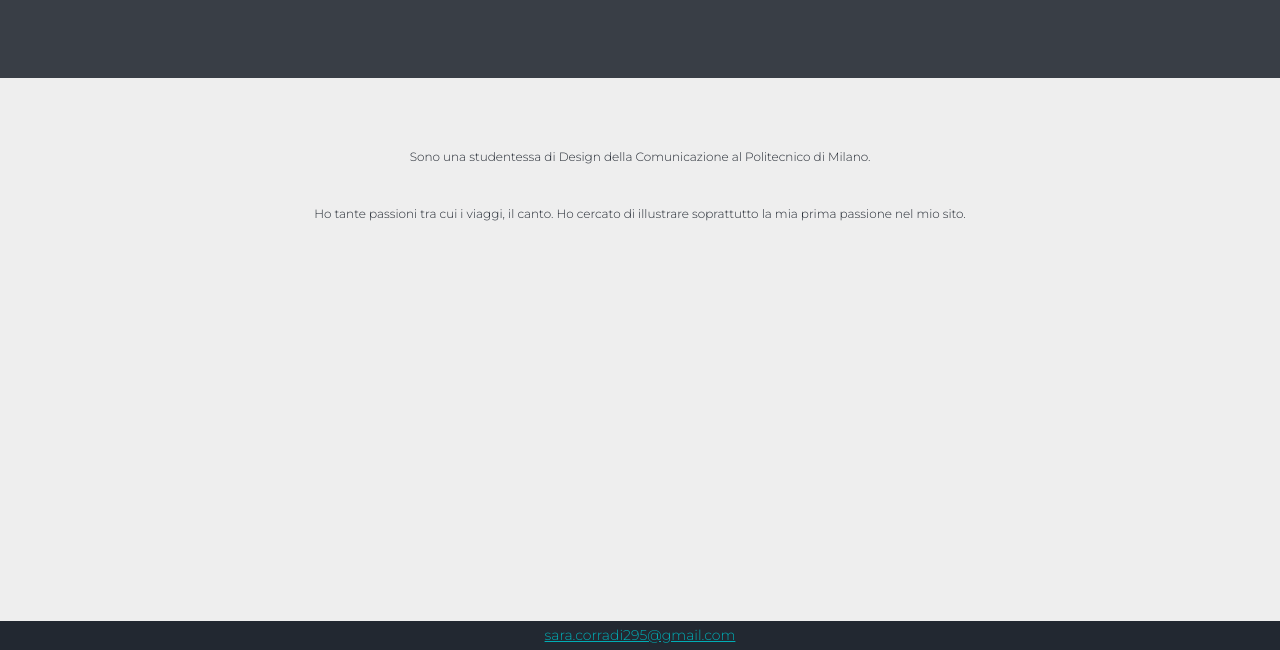
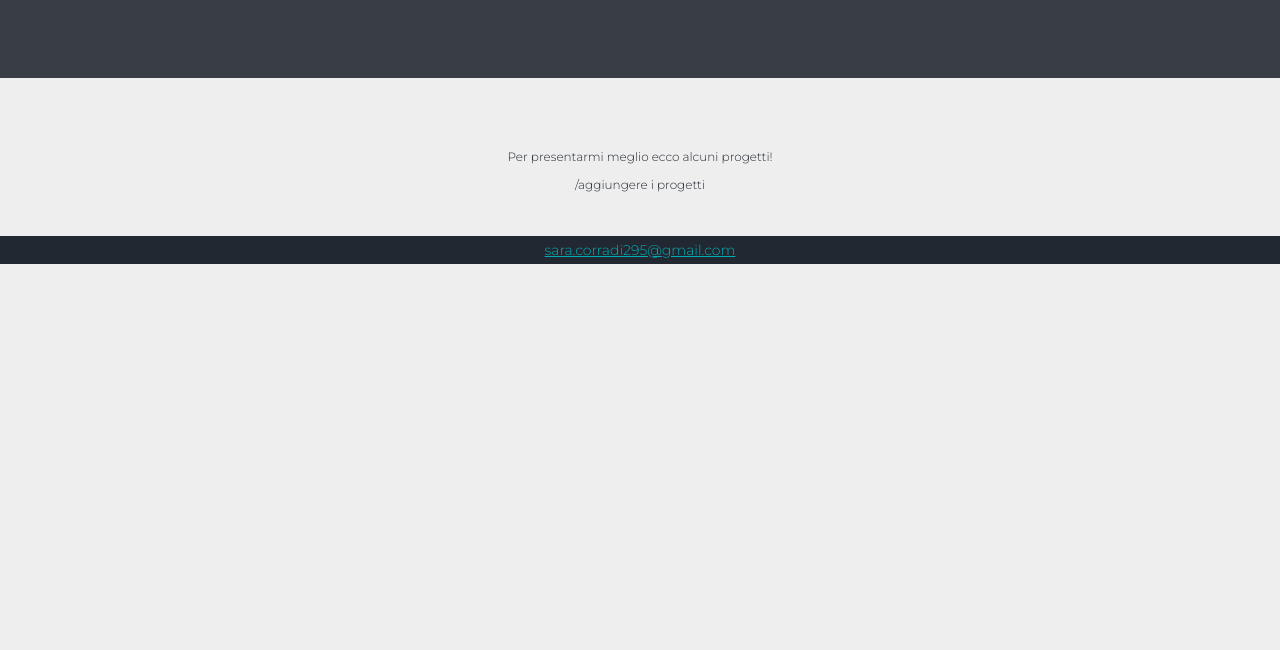
Before and after one commit to SaraCorradi/saracorradi.github.io, a plain HTML site: page portfolio.html in a window 1280 px wide. Shown: the part 179-829 px from the top of the page. After the commit the page ends 800 px from the top, so only its background shows below. Drawn offline with nearby package versions, Linux system fonts and the light colour scheme.

Commit message:
modifica descrizione

```diff
--- a/portfolio.html
+++ b/portfolio.html
@@ -37,9 +37,9 @@
       <p class="subtitle">Portfolio</p>
 		</h1>
 </header>
-<p class="text"><br>Sono una studentessa di Design della Comunicazione al Politecnico di Milano.</br>
-                <br>Ho tante passioni tra cui i viaggi, il canto. Ho cercato di illustrare soprattutto la mia prima passione nel mio sito.</br></p>
-</div>
+<p class="text"><br>Per presentarmi meglio ecco alcuni progetti!</br>
+	/aggiungere i progetti
+
 
 
 <div class="footer">
```
Also changed, not shown: Chi sono.html (+5 -2 lines).
